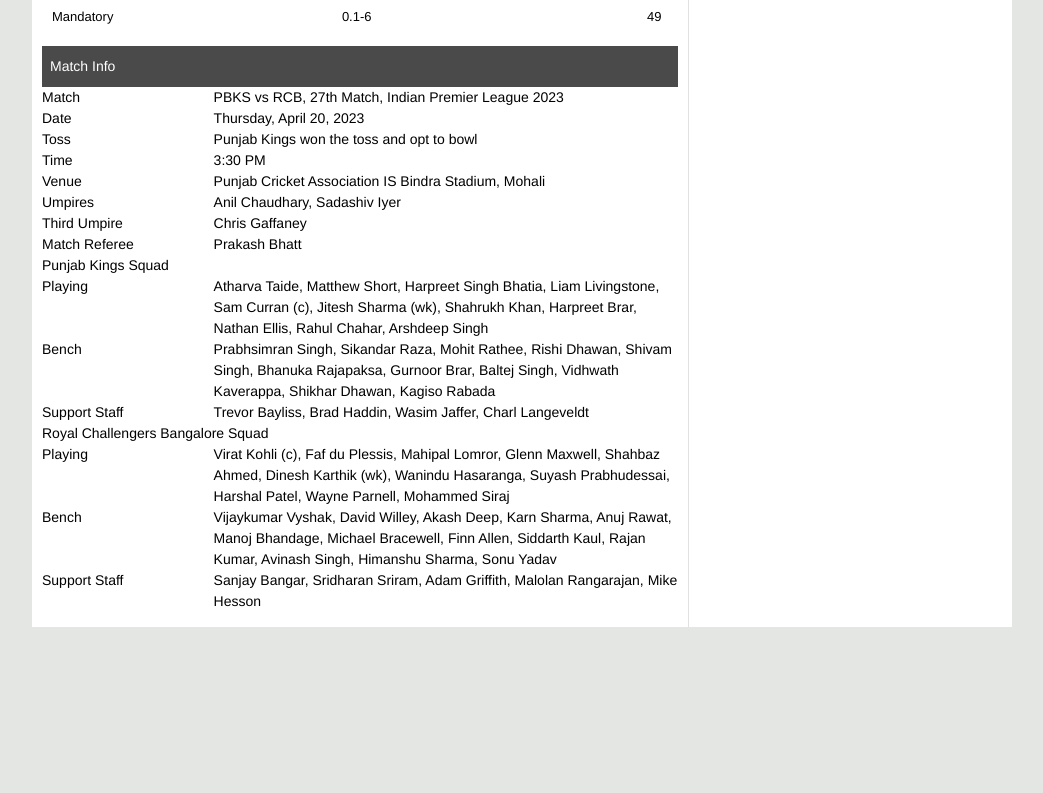
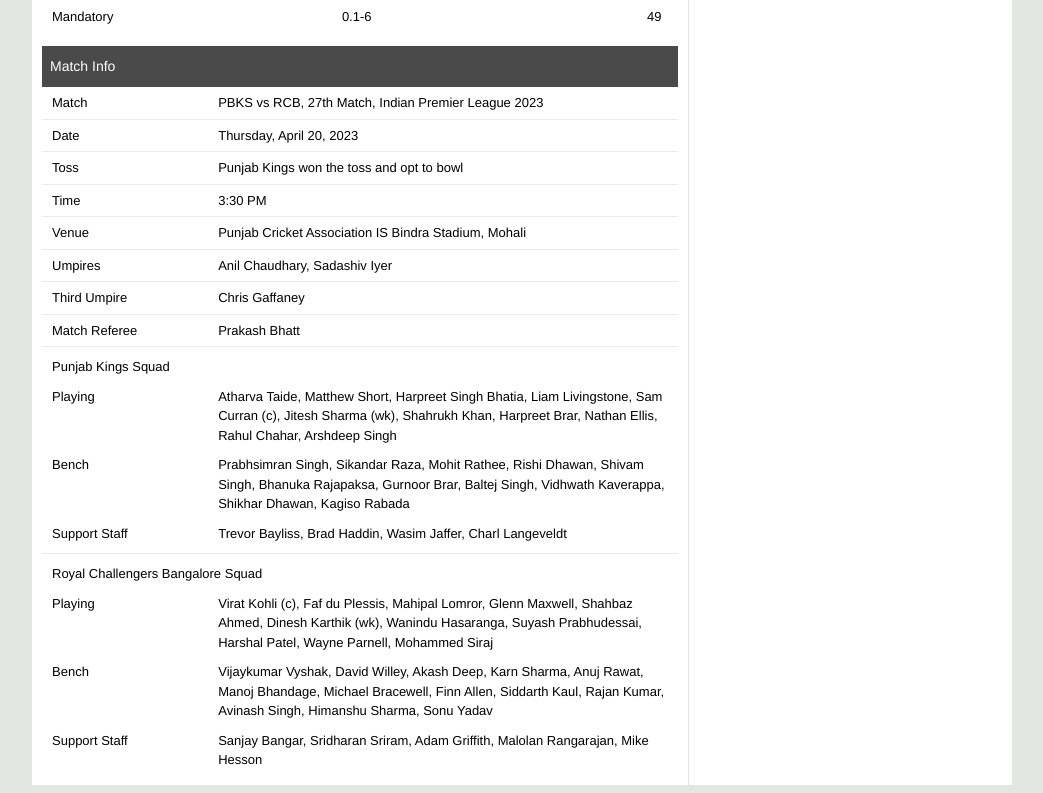
Before and after one commit to hiteshgithub109/Clone-Cricbuzz, a plain HTML site: page index.html in a window 1280 px wide. Shown: the part 1850-2643 px from the top of the page, without its empty margins (118-1161 px from the left). Before the commit the page ends 2485 px from the top, so only its background shows below. Drawn offline with Linux system fonts and the light colour scheme.

Commit message:
added css to match info

```diff
--- a/CSS.css
+++ b/CSS.css
@@ -322,6 +322,39 @@
     color: #666;
 }
 
-.dnb{
+.dnb {
     display: inline-block;
 }
+
+.mat-info-itm {
+    padding: 6px 10px;
+    border-bottom: 1px solid #ecebeb;
+    overflow: auto;
+    font-size: 13px;
+    box-sizing: border-box;
+}
+
+.mat-info-tmname {
+    padding: 10px 10px 0px;
+    overflow: auto;
+    font-size: 13px;
+    box-sizing: border-box;
+}
+
+.mat-info-tmname2 {
+    border-top: 1px solid #ecebeb;
+    margin-top: 10px;
+    padding: 10px 10px 0px;
+    overflow: auto;
+    font-size: 13px;
+    box-sizing: border-box;
+}
+
+.mat-info-player {
+    box-sizing: border-box;
+    cursor: pointer;
+}
+
+.mat-info-player-hover:hover {
+    text-decoration: underline solid;
+}
```
